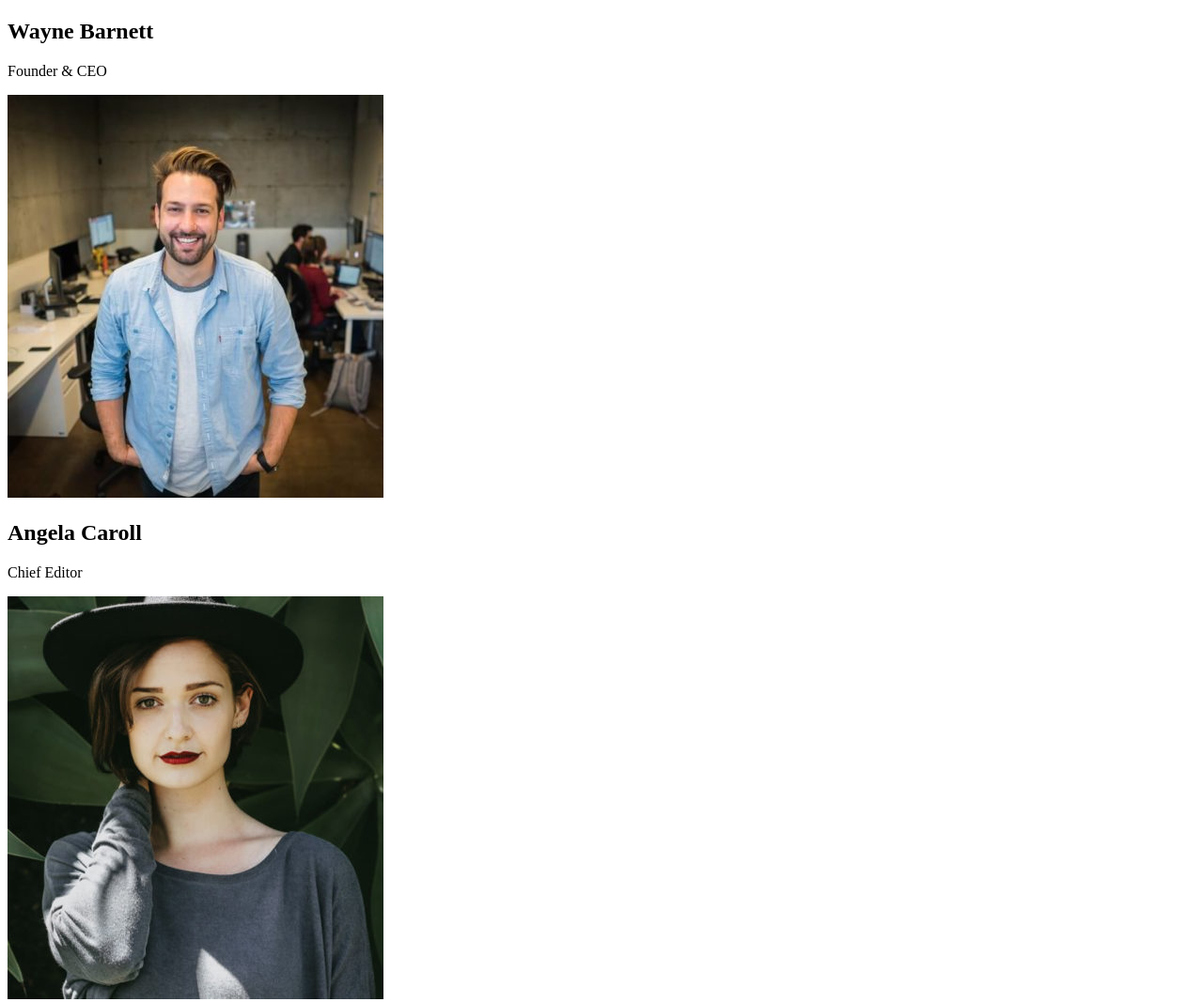
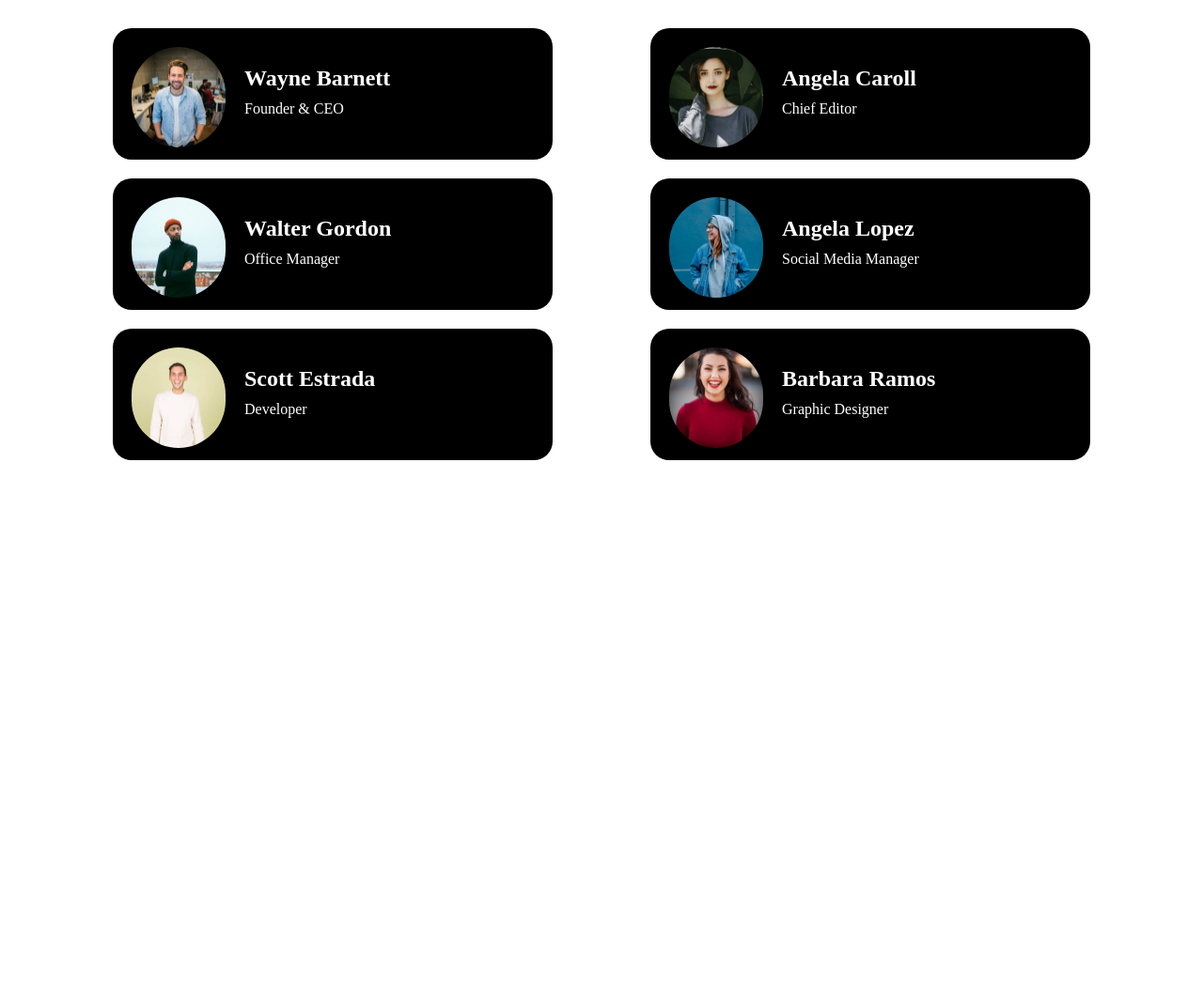
Before and after one commit to Noemi-Guarino/js-our-team, a plain HTML site: page index.html in a window 1280 px wide. Shown: the top 1067 px of the page at 94% size. After the commit the page ends 800 px from the top, so only its background shows below. Drawn offline with Linux system fonts and the light colour scheme.

Commit message:
compleate with 2 bonus

```diff
--- a/css/style.css
+++ b/css/style.css
@@ -0,0 +1,52 @@
+*{
+    margin: 0;
+    padding: 0;
+    box-sizing: border-box;
+}
+
+.container{
+    max-width: 1100px;
+    margin: 0 auto;
+    width: 100%;
+    padding: 30px;
+
+}
+
+.containerteams{
+    display: flex;
+    flex-direction: row;
+    flex-wrap: wrap;
+    justify-content: space-between;
+}
+
+img{
+    width: 100%;
+    border-radius: 50px;
+    /* border-radius: 30px 30px 30px 30px;  */
+}
+
+.img_container{
+    width: 100px;
+    height: 100px;
+    margin-right: 20px;
+}
+
+.cards{
+    width: 45%;
+    background-color: black;
+    color: white;
+    border-radius: 20px;
+    padding: 20px;
+    margin-bottom: 20px;
+    display: flex;
+    flex-direction: row;
+}
+
+.description{
+    margin-top: 20px;
+}
+
+.description>*{
+    margin-bottom: 10px;
+
+}
--- a/index.html
+++ b/index.html
@@ -8,8 +8,9 @@
     <link rel="stylesheet" href="css/style.css">
 </head>
 <body>
-
+    <div class="container">
     <div id="myemployers" class="containerteams"></div>
+    </div>
     <!-- js -->
     <script type="text/javascript" src="js/scripts.js"></script>
 </body>
--- a/js/scripts.js
+++ b/js/scripts.js
@@ -47,9 +47,7 @@ const employers = [
 
 // SOLUZIONE BONUS
 for (let i = 0; i < employers.length; i++){
-    teamcontainer.innerHTML += `<h2>${employers[i]['name']}</h2>`;
-    teamcontainer.innerHTML += `<p>${employers[i]['role']}</p>`;
-    teamcontainer.innerHTML += `<img src="${employers[i]['image']}">`;
+    teamcontainer.innerHTML += `<div class="cards"><div class="img_container"><img src="${employers[i]['image']}"></div><div class="description"><h2>${employers[i]['name']}</h2><p>${employers[i]['role']}</p></div>`;
 }
 
 // SOLUZIONE ESERCIZIO BASE
```
